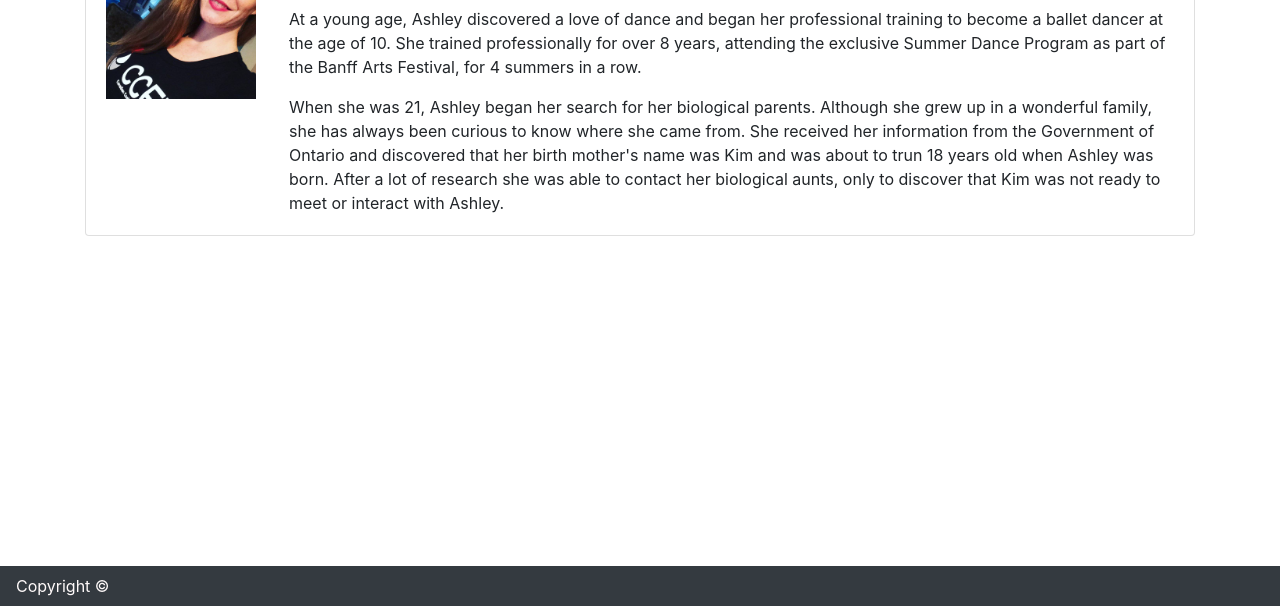
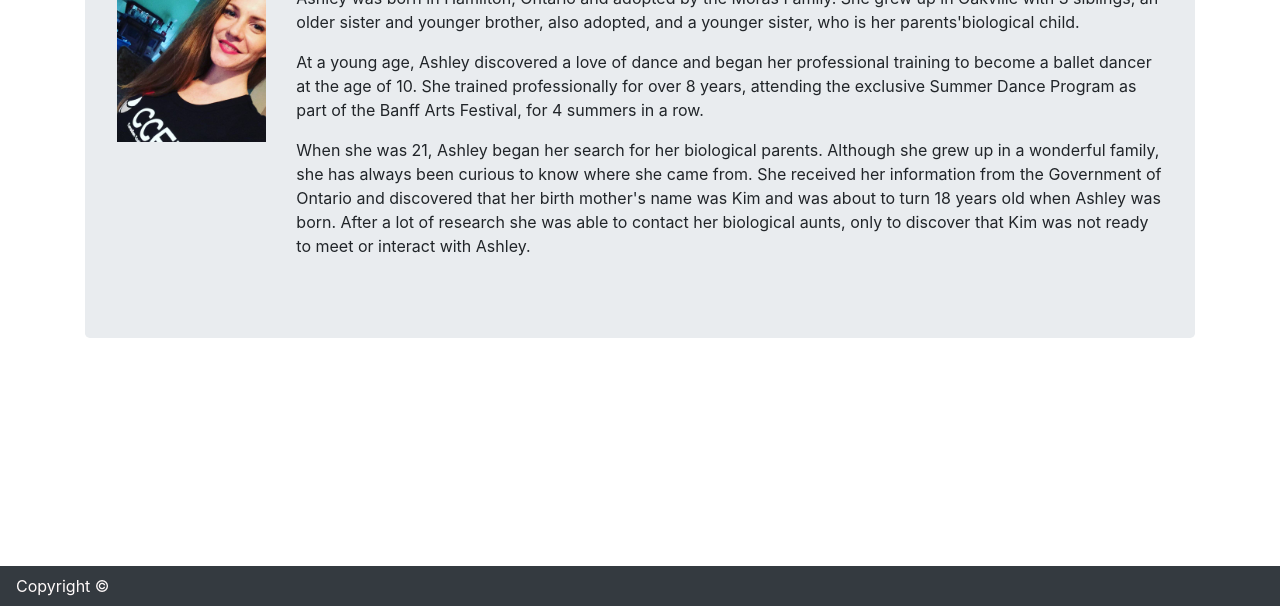
Before and after one commit to Catchem87/Bootstrap-Portfolio, a plain HTML site: page index.html in a window 1280 px wide. Shown: the part 194-800 px from the top of the page. Drawn offline with nearby package versions, Linux system fonts and the light colour scheme.

Commit message:
jumbotron

```diff
--- a/index.html
+++ b/index.html
@@ -37,43 +37,37 @@
         </nav>
     </div> <!-- end containerFullwidth -->
 
-    <div class="container">
-        <div class="card" style="margin-top: 20px">
-            <div class="row" style="padding: 20px">
+    <!-- Content -->
+
+    <div class="container" style="padding-top: 20px">
+        <div class="jumbotron" style="margin-bottom: 0px">
+            <div class="row">
                 <div class="col-md-2">
                     <h2>About Me</h2>
-                <img src="Ashley.jpg" alt="Ashley Portrait" height="150px" width="150px" class="img-fluid">
+                    <img src="Ashley.jpg" alt="Ashley Portrait" class="img-fluid">
                 </div> <!-- end col-md-2 -->
 
             <div class="col-md-10" style="padding-top: 40px">
-                        <p class="card-text">
-                            Ashley was born in Hamilton, Ontario and adopted by the Moras Family. She grew up in
-                            Oakville
-                            with 3 siblings, an older sister and younger brother, also adopted, and a younger sister,
-                            who is her
+                <p>
+                    Ashley was born in Hamilton, Ontario and adopted by the Moras Family. She grew up in Oakville
+                    with 3 siblings, an older sister and younger brother, also adopted, and a younger sister, who is her
                     parents'biological child.
                 </p>
-                        <p class="card-text">
-                            At a young age, Ashley discovered a love of dance and began her professional training to
-                            become
-                            a ballet dancer at the age of 10. She trained professionally for over 8 years, attending
-                            the exclusive
+                <p>
+                    At a young age, Ashley discovered a love of dance and began her professional training to become
+                    a ballet dancer at the age of 10. She trained professionally for over 8 years, attending the exclusive
                     Summer Dance Program as part of the Banff Arts Festival, for 4 summers in a row.
                 </p>
-                        <p class="card-text">
-                            When she was 21, Ashley began her search for her biological parents. Although she grew up
-                            in a
+                <p>
+                    When she was 21, Ashley began her search for her biological parents. Although she grew up in a
                     wonderful family, she has always been curious to know where she came from. She received her
-                            information
-                            from the Government of Ontario and discovered that her birth mother's name was Kim and was
-                            about to trun
-                            18 years old when Ashley was born. After a lot of research she was able to contact her
-                            biological aunts,
-                            only to discover that Kim was not ready to meet or interact with Ashley.
+                    information from the Government of Ontario and discovered that her birth mother's name was Kim and was
+                    about to turn 18 years old when Ashley was born. After a lot of research she was able to contact her
+                    biological aunts, only to discover that Kim was not ready to meet or interact with Ashley.
                 </p>
                 </div> <!-- end col-md-10 -->
             </div> <!-- end row -->
-        </div> <!-- end card -->
+        </div> <!-- end jumbotron -->
     </div> <!-- end container -->
 
     <!-- Footer -->
```
Lines whose indentation alone changed are shown as unchanged.
